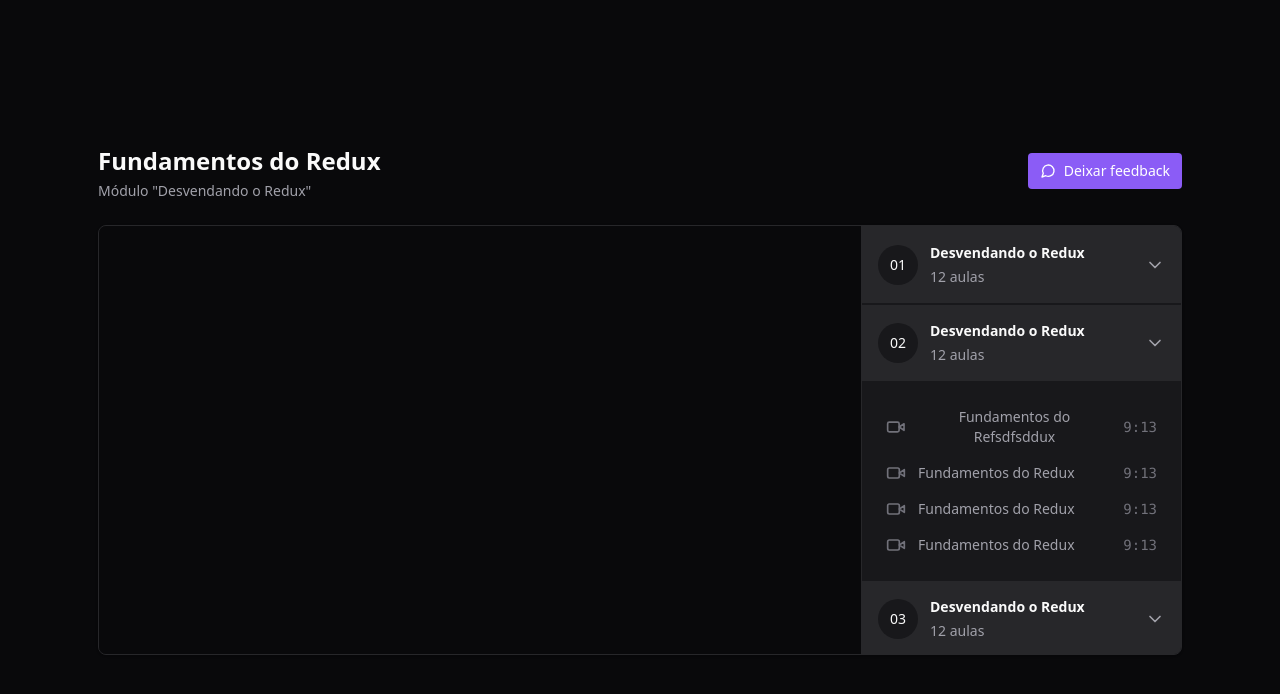
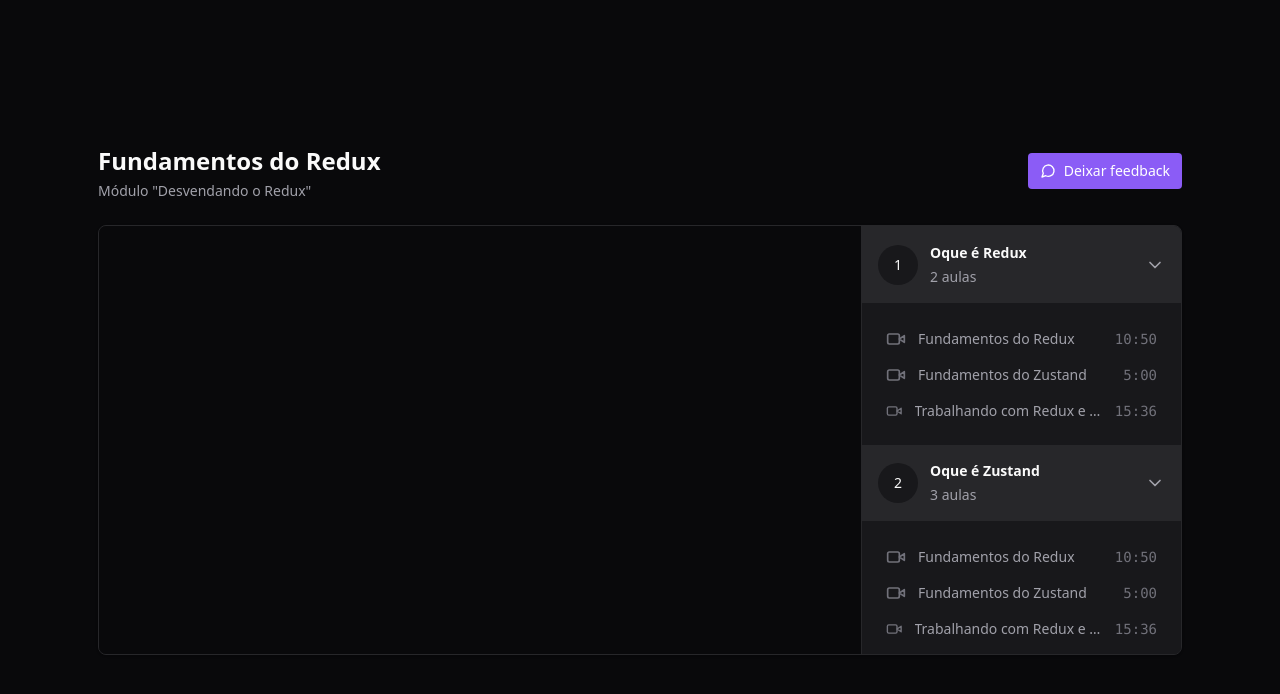
Before and after one commit to diaspd/redux-zustand-player, a React (Vite) app: page / in a window 1280 px wide. Shown: the top 694 px of the page. Built offline with nearby package versions, Linux system fonts and the light colour scheme.

Commit message:
added components to app

```diff
--- /dev/null
+++ b/src/components/Header.tsx
@@ -0,0 +1,17 @@
+import { MessageCircle } from "lucide-react";
+
+export function Header () {
+  return (
+    <header className="flex items-center justify-between ">
+    <div className="flex flex-col gap-1">
+      <h1 className="text-2xl font-bold">Fundamentos do Redux</h1>
+      <span className="text-sm text-zinc-400">Módulo "Desvendando o Redux"</span>
+    </div>
+
+    <button className="whitespace-nowrap flex mb-auto items-center rounded bg-violet-500 gap-2 px-3 py-2 text-sm font-medium text-white hover:bg-violet-600 mt-2">
+      <MessageCircle className="w-4 h-4" fontWeight="bold"/>
+     <span className="hidden lg:flex">Deixar feedback</span>
+    </button>
+  </header>
+  )
+}
--- /dev/null
+++ b/src/components/Lesson.tsx
@@ -0,0 +1,16 @@
+import { VideoIcon } from "lucide-react";
+
+interface LessonProps {
+  title: string
+  duration: string
+}
+
+export function Lesson({ title, duration }: LessonProps) {
+  return (
+    <button className="flex items-center gap-3 text-sm text-zinc-400">
+        <VideoIcon className="w-5 h-5 text-zinc-500"/>
+        <span className="truncate">{title}</span>
+        <span className="ml-auto font-mono text-sm text-zinc-500">{duration}</span>
+    </button>
+  )
+}
--- /dev/null
+++ b/src/components/Module.tsx
@@ -0,0 +1,33 @@
+import { ChevronDown } from "lucide-react";
+import { Lesson } from "./Lesson";
+
+interface ModuleProps {
+  title: string
+  moduleIndex: number
+  amountOfLessons: number
+}
+
+export function Module({ title, moduleIndex, amountOfLessons }: ModuleProps) {
+  return(
+    <div className="divide-y-2 divide-zinc-900">
+    <button className="flex w-full items-center gap-3 bg-zinc-800 p-4">
+      <div className="flex h-10 w-10 rounded-full items-center justify-center bg-zinc-900 text-sm font-medium">{moduleIndex + 1}</div>
+
+      <div className="flex flex-col gap-1 text-left">
+        <strong className="text-sm">{title}</strong>
+        <span className="text-sm text-zinc-400">{amountOfLessons} aulas</span>
+      </div>
+
+      <ChevronDown className="w-5 h-5 ml-auto text-zinc-400"/>
+    </button>
+
+      <nav className="relative flex flex-col gap-4 p-6">
+          <Lesson title="Fundamentos do Redux" duration="10:50"/>
+
+          <Lesson title="Fundamentos do Zustand" duration="5:00"/>
+
+          <Lesson title="Trabalhando com Redux e Zustand" duration="15:36" />
+      </nav>
+    </div>
+  )
+}
--- /dev/null
+++ b/src/components/Video.tsx
@@ -0,0 +1,14 @@
+import ReactPlayer from "react-player";
+
+export function Video() {
+  return (
+    <div className="w-full bg-zinc-950 aspect-video">
+    <ReactPlayer
+        width="100%"
+        height="100%"
+        controls
+        url="https://youtu.be/7A4UQGrFU9Q?si=4hizm_gmRAgVtN6J"
+    />
+    </div>
+  )
+}
--- a/src/pages/Player.tsx
+++ b/src/pages/Player.tsx
@@ -1,121 +1,26 @@
-import { ChevronDown, MessageCircle, VideoIcon } from "lucide-react";
-import ReactPlayer from "react-player";
+import { Header } from "../components/Header";
+import { Video } from "../components/Video";
+import { Module } from "../components/Module";
 
 export function Player() {
   return (
     <div className="h-screen bg-zinc-950 text-zinc-50 flex justify-center items-center">
     <div className="flex w-3/4 px-2 lg:w-[1100px] flex-col gap-6">
 
-      <header className="flex items-center justify-between ">
-        <div className="flex flex-col gap-1">
-          <h1 className="text-2xl font-bold">Fundamentos do Redux</h1>
-          <span className="text-sm text-zinc-400">Módulo "Desvendando o Redux"</span>
-        </div>
-
-        <button className="whitespace-nowrap flex mb-auto items-center rounded bg-violet-500 gap-2 px-3 py-2 text-sm font-medium text-white hover:bg-violet-600 mt-2">
-          <MessageCircle className="w-4 h-4" fontWeight="bold"/>
-         <span className="hidden lg:flex">Deixar feedback</span>
-        </button>
-      </header>
+      <Header />
 
       <main className="relative lg:flex grid overflow-hidden rounded-lg border border-zinc-800 bg-zinc-900 shadow lg:pr-80">
         <div className="flex-1">
-          <div className="w-full bg-zinc-950 aspect-video">
-          <ReactPlayer
-                width="100%"
-                height="100%"
-                controls
-                url="https://www.youtube.com/watch?v=Jai8w6K_GnY"
-              />
-          </div>
+         <Video />
         </div>
         <aside className="max-h-96 lg:max-h-full scrollbar-thin scrollbar-track-zinc-950 scrollbar-thumb-zinc-800 lg:w-80 border-t lg:border-l border-zinc-800 bg-zinc-900 w-full overflow-y-scroll lg:absolute lg:top-0 lg:bottom-0 lg:right-0">
-          <div className="divide-y-2 divide-zinc-900">
-            <button className="flex w-full items-center gap-3 bg-zinc-800 p-4">
-              <div className="flex h-10 w-10 rounded-full items-center justify-center bg-zinc-900 text-sm font-medium">01</div>
 
-              <div className="flex flex-col gap-1 text-left">
-                <strong className="text-sm">Desvendando o Redux</strong>
-                <span className="text-sm text-zinc-400">12 aulas</span>
-              </div>
+          <Module moduleIndex={0} title="Oque é Redux" amountOfLessons={2} />
 
-              <ChevronDown className="w-5 h-5 ml-auto text-zinc-400"/>
-            </button>
+          <Module moduleIndex={1} title="Oque é Zustand" amountOfLessons={3}/>
 
-            <button className="flex w-full items-center gap-3 bg-zinc-800 p-4">
-              <div className="flex h-10 w-10 rounded-full items-center justify-center bg-zinc-900 text-sm font-medium">02</div>
+          <Module moduleIndex={2} title="Ambos conectados" amountOfLessons={5}/>
 
-              <div className="flex flex-col gap-1 text-left">
-                <strong className="text-sm">Desvendando o Redux</strong>
-                <span className="text-sm text-zinc-400">12 aulas</span>
-              </div>
-
-              <ChevronDown className="w-5 h-5 ml-auto text-zinc-400"/>
-            </button>
-
-            <nav className="relative flex flex-col gap-4 p-6">
-              <button className="flex items-center gap-3 text-sm text-zinc-400">
-                <VideoIcon className="w-5 h-5 text-zinc-500"/>
-                <span>Fundamentos do Refsdfsddux</span>
-                <span className="ml-auto font-mono text-sm text-zinc-500">9:13</span>
-              </button>
-
-              <button className="flex items-center gap-3 text-sm text-zinc-400">
-                <VideoIcon className="w-5 h-5 text-zinc-500"/>
-                <span>Fundamentos do Redux</span>
-                <span className="ml-auto font-mono text-sm text-zinc-500">9:13</span>
-              </button>
-
-              <button className="flex items-center gap-3 text-sm text-zinc-400">
-                <VideoIcon className="w-5 h-5 text-zinc-500"/>
-                <span>Fundamentos do Redux</span>
-                <span className="ml-auto font-mono text-sm text-zinc-500">9:13</span>
-              </button>
-
-              <button className="flex items-center gap-3 text-sm text-zinc-400">
-                <VideoIcon className="w-5 h-5 text-zinc-500"/>
-                <span>Fundamentos do Redux</span>
-                <span className="ml-auto font-mono text-sm text-zinc-500">9:13</span>
-              </button>
-            </nav>
-
-            <button className="flex w-full items-center gap-3 bg-zinc-800 p-4">
-              <div className="flex h-10 w-10 rounded-full items-center justify-center bg-zinc-900 text-sm font-medium">03</div>
-
-              <div className="flex flex-col gap-1 text-left">
-                <strong className="text-sm">Desvendando o Redux</strong>
-                <span className="text-sm text-zinc-400">12 aulas</span>
-              </div>
-
-              <ChevronDown className="w-5 h-5 ml-auto text-zinc-400"/>
-            </button>
-
-            <nav className="relative flex flex-col gap-4 p-6">
-              <button className="flex items-center gap-3 text-sm text-zinc-400">
-                <VideoIcon className="w-5 h-5 text-zinc-500"/>
-                <span>Fundamentos do Redux</span>
-                <span className="ml-auto font-mono text-sm text-zinc-500">9:13</span>
-              </button>
-
-              <button className="flex items-center gap-3 text-sm text-zinc-400">
-                <VideoIcon className="w-5 h-5 text-zinc-500"/>
-                <span>Fundamentos do Redux</span>
-                <span className="ml-auto font-mono text-sm text-zinc-500">9:13</span>
-              </button>
-
-              <button className="flex items-center gap-3 text-sm text-zinc-400">
-                <VideoIcon className="w-5 h-5 text-zinc-500"/>
-                <span>Fundamentos do Redux</span>
-                <span className="ml-auto font-mono text-sm text-zinc-500">9:13</span>
-              </button>
-
-              <button className="flex items-center gap-3 text-sm text-zinc-400">
-                <VideoIcon className="w-5 h-5 text-zinc-500"/>
-                <span>Fundamentos do Redux</span>
-                <span className="ml-auto font-mono text-sm text-zinc-500">9:13</span>
-              </button>
-            </nav>
-          </div>
         </aside>
       </main>
     </div>
```
